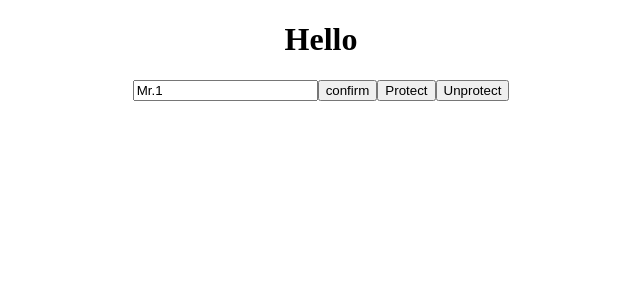
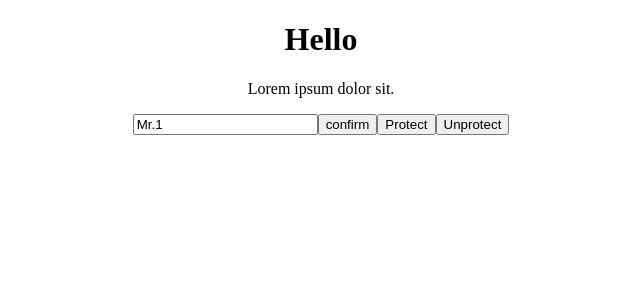
Before and after one commit to swpark907/react_hooks_tutorial, a React (Create React App) app: page / in a window 1280 px wide. Shown: the top 300 px of the page, without its empty margins (319-959 px from the left). Built offline with nearby package versions, Linux system fonts and the light colour scheme.

Commit message:
update useFadeIn

```diff
--- a/src/App.js
+++ b/src/App.js
@@ -5,6 +5,7 @@ import { useClick } from './useClick';
 import { useConfirm } from './useConfirm';
 import { usePreventLeave } from './usePreventLeave';
 import { useBeforeLeave } from './useBeforeLeave';
+import { useFadeIn } from './useFadeIn';
 
 export default function App() {
 
@@ -22,6 +23,8 @@ export default function App() {
   }
   const title = useClick(sayHello)
 
+  const animation = useFadeIn(2, 0.5);
+
   const validator = (value) => value.length <= 10;
 
   const name = useInput("Mr.1", validator);
@@ -31,6 +34,7 @@ export default function App() {
   return (
     <div className="App">
       <h1 ref={title}>Hello</h1>
+      <p {...animation}>Lorem ipsum dolor sit.</p>
       <input placeholder="Name" {...name} />
       <button onClick={confirmData}>confirm</button>
       <button onClick={enablePrevent}>Protect</button>
--- /dev/null
+++ b/src/useFadeIn.js
@@ -0,0 +1,19 @@
+import { useEffect, useRef } from "react";
+
+export const useFadeIn = (duration = 1, delay = 0) => {
+  const element = useRef();
+  useEffect(() => {
+    if (element.current) {
+      const current = element.current;
+      current.style.transition = `opacity ${duration}s ${delay}s`;
+      current.style.opacity = "1";
+    }
+  }, []);
+  if(typeof delay !== 'number'){
+    throw new Error('delay must be number')
+  }
+  if(typeof duration !== 'number'){
+    throw new Error('duration must be number')
+  }
+  return { ref: element, style: { opacity: 0 } };
+};
```
